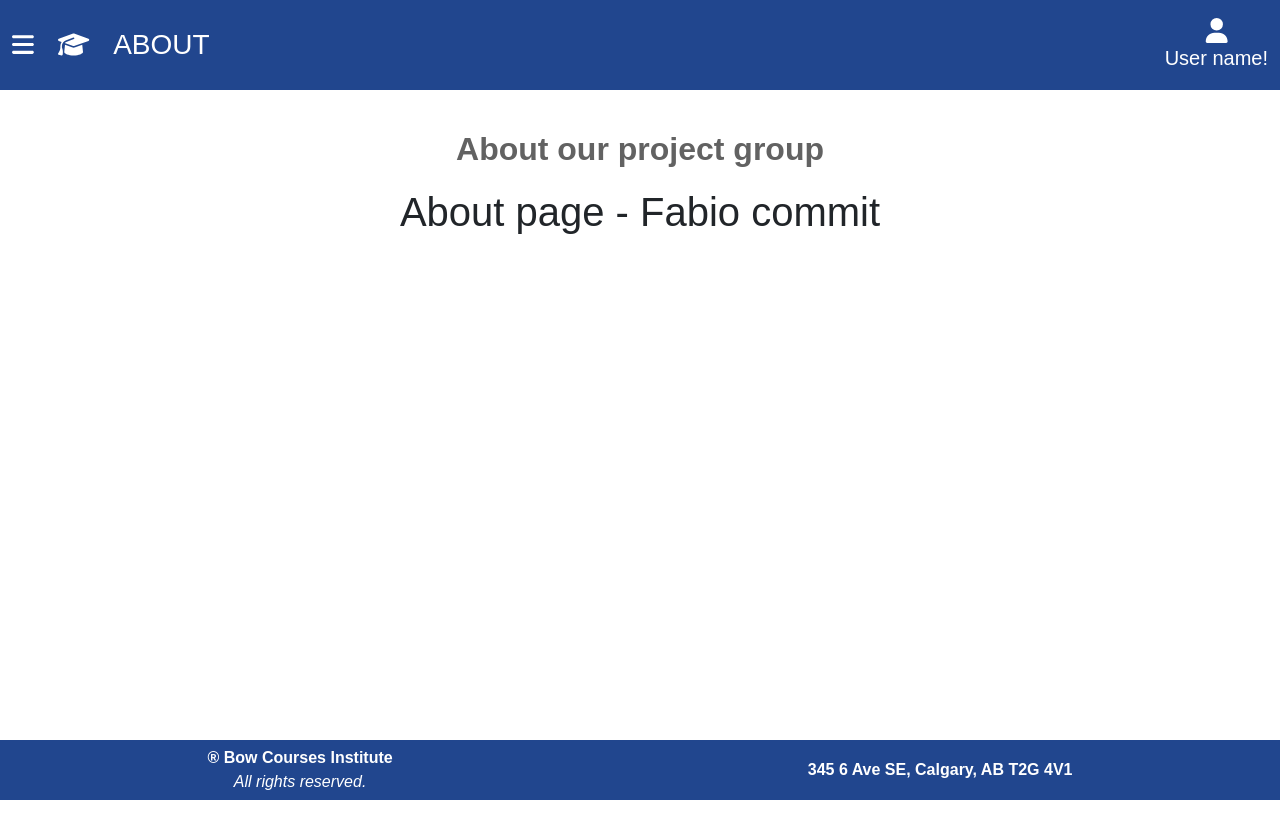
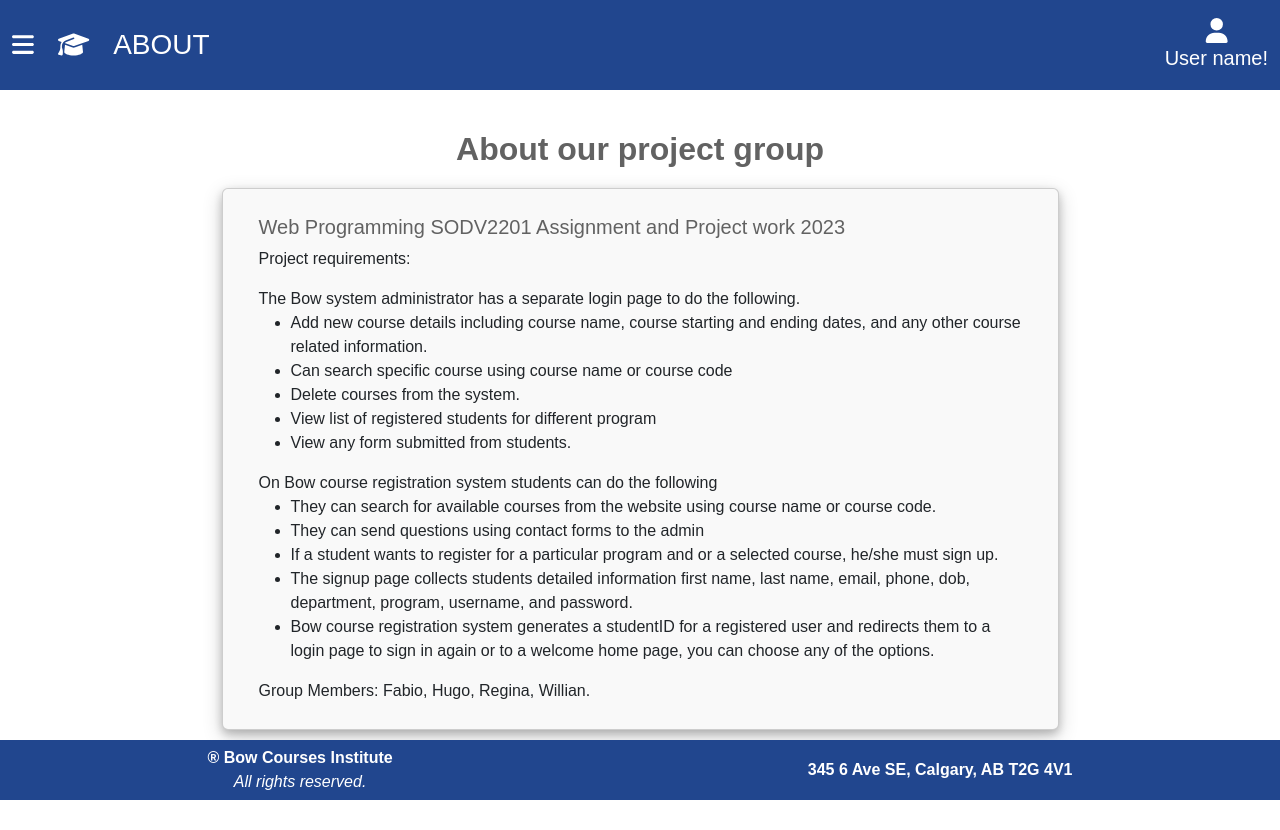
Before and after one commit to hugozeminian/web-project-course-registration, a React (Create React App) app: page /about in a window 1280 px wide. Before the commit the page ends 800 px from the top, so only its background shows below. Built offline with nearby package versions, Linux system fonts and the light colour scheme.

Commit message:
about page

```diff
--- a/src/route/about/About.component.jsx
+++ b/src/route/about/About.component.jsx
@@ -1,5 +1,44 @@
+import { CardWrapper } from "./About.styles";
+import Card from "react-bootstrap/Card";
+
 const About = () => {
-    return <h1> About page - Fabio commit</h1>;
-  };
+  return (
+    <>
+      <CardWrapper>
+        <Card.Body>
+          <Card.Title style={{ color: "var(--color_font2)" }}>
+          Web Programming SODV2201 Assignment and Project work 2023
+          </Card.Title>
+          <Card.Text>
+          Project requirements:
+          </Card.Text>
+          <Card.Text>
+          The Bow system administrator has a separate login page to do the following.
+            <ul>
+              <li> Add new course details including course name, course starting and ending dates, and any other course related information.</li>
+              <li> Can search specific course using course name or course code</li>
+              <li> Delete courses from the system.</li>
+              <li> View list of registered students for different program</li>
+              <li> View any form submitted from students.</li>
+            </ul>
+          </Card.Text>
+          <Card.Text>
+          On Bow course registration system students can do the following
+            <ul>
+              <li> They can search for available courses from the website using course name or course code.</li>
+              <li> They can send questions using contact forms to the admin</li>
+              <li> If a student wants to register for a particular program and or a selected course, he/she must sign up.</li>
+              <li> The signup page collects students detailed information first name, last name, email, phone, dob, department, program, username, and password.</li>
+              <li> Bow course registration system generates a studentID for a registered user and redirects them to a login page to sign in again or to a welcome home page, you can choose any of the options.</li>
+            </ul>
+          </Card.Text>
+          <Card.Text>
+            Group Members: Fabio, Hugo, Regina, Willian.
+          </Card.Text>
+        </Card.Body>
+      </CardWrapper>
+    </>
+  );
+};
 
-  export default About;
+export default About;
--- /dev/null
+++ b/src/route/about/About.styles.jsx
@@ -0,0 +1,15 @@
+import styled from "styled-components";
+import { Card } from "react-bootstrap";
+
+export const CardWrapper = styled(Card)`
+  background-color: var(--color_main3) !important;
+  box-shadow: 0 4px 8px 0 rgba(0, 0, 0, 0.2), 0 6px 20px 0 rgba(0, 0, 0, 0.19);
+  width: 75%;
+  margin: 0 auto;
+  padding: 10px 20px;
+  margin-bottom: 40px;
+
+  &:last-child {
+    margin-bottom: 0px;
+  }
+`;
--- a/src/route/user-dashboard/UserDashboard.component.jsx
+++ b/src/route/user-dashboard/UserDashboard.component.jsx
@@ -1,6 +1,4 @@
-import { useState } from "react";
 import { CardWrapper } from "./UserDashboard.styles";
-import { Row, Col } from "react-bootstrap";
 import Card from "react-bootstrap/Card";
 import { getAdminList, getStudentList } from "../../util/api/api";
 
```
